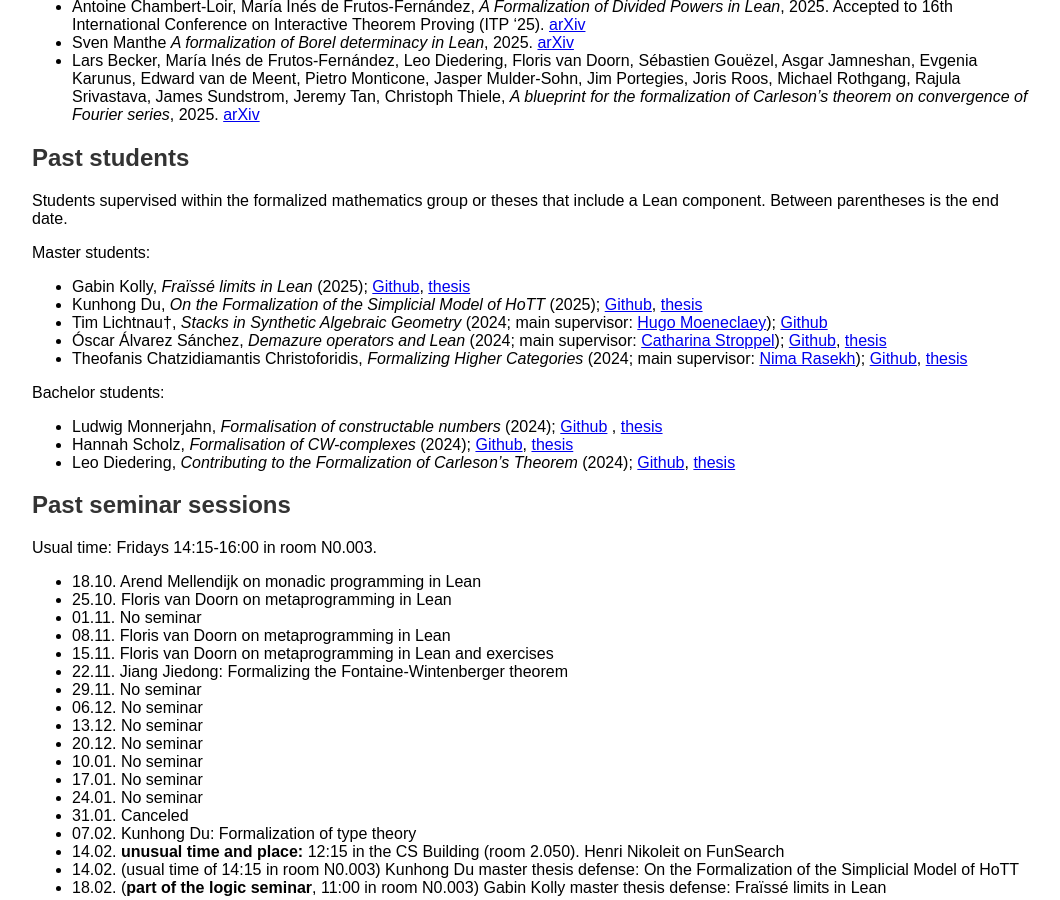
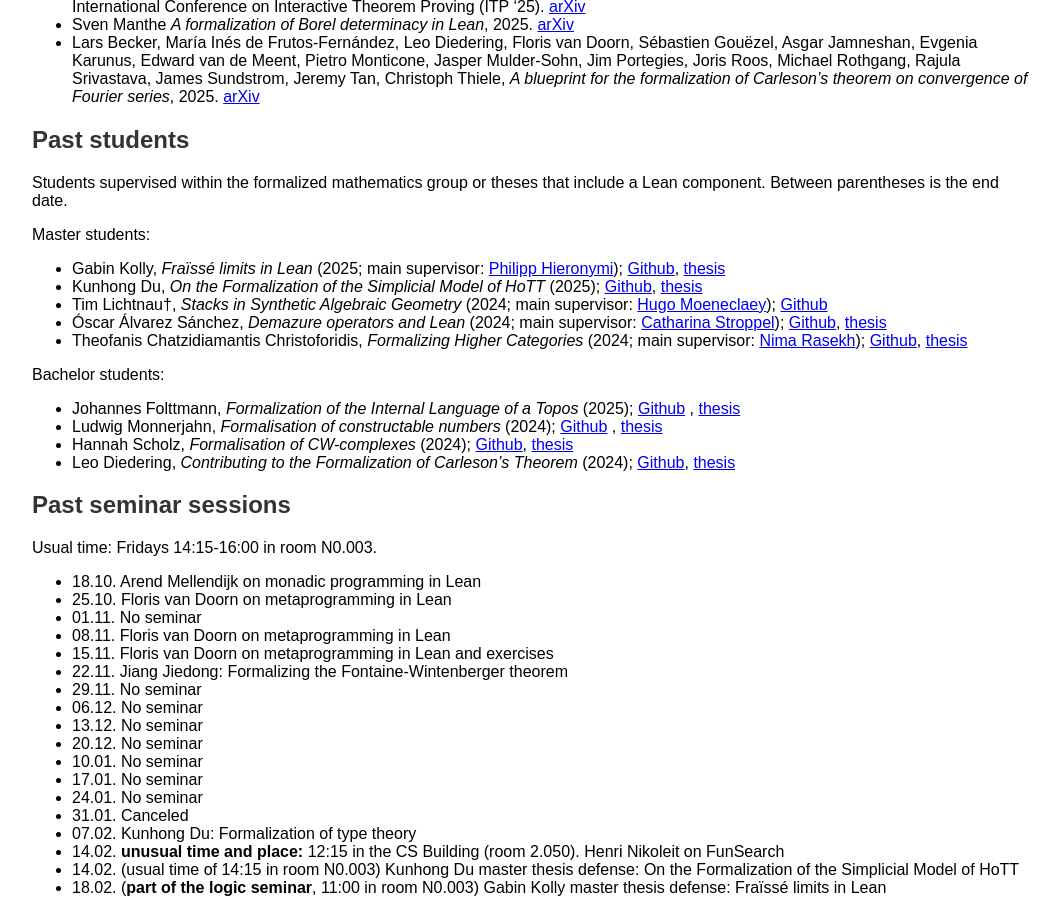
Before and after one commit to fpvandoorn/fpvandoorn.github.io, a Jekyll site: the page built from formalized-mathematics.md, in a window 1280 px wide and 900 px high, scrolled down 1720 px. Shown: the whole window, without its empty margins (108-1168 px from the left). Built offline with Jekyll 4.4.1, drawn with Linux system fonts in a browser that asks for light colours; our own code applies the rules of GitHub Pages for plain Markdown files; some of the changed text lies outside the part shown.

Commit message:
Johannes finished

```diff
--- a/formalized-mathematics.md
+++ b/formalized-mathematics.md
@@ -98,13 +97,14 @@ There will be a hacking session on 25.7. and 1.8. After that we will start the s
 Students supervised within the formalized mathematics group or theses that include a Lean component. Between parentheses is the end date.
 
 Master students:
-* Gabin Kolly, *Fraïssé limits in Lean* (2025); [Github](https://github.com/GabinKolly), [thesis](theses/GabinKolly.pdf)
+* Gabin Kolly, *Fraïssé limits in Lean* (2025; main supervisor: [Philipp Hieronymi](https://www.math.uni-bonn.de/people/phierony/)); [Github](https://github.com/GabinKolly), [thesis](theses/GabinKolly.pdf)
 * Kunhong Du, *On the Formalization of the Simplicial Model of HoTT* (2025); [Github](https://github.com/KunhongDu/HoTT-Model), [thesis](theses/KunhongDu.pdf) <!-- PhD with Nicolai Kraus -->
 * Tim Lichtnau†, *Stacks in Synthetic Algebraic Geometry* (2024; main supervisor: [Hugo Moeneclaey](https://www.hugomoeneclaey.com/)); [Github](https://github.com/timlichtnau/)
 * Óscar Álvarez Sánchez, *Demazure operators and Lean* (2024; main supervisor: [Catharina Stroppel](https://www.math.uni-bonn.de/ag/stroppel/)); [Github](https://github.com/bolito2/DemazureOperatorsLean), [thesis](theses/OscarAlvarez.pdf)
 * Theofanis Chatzidiamantis Christoforidis, *Formalizing Higher Categories* (2024; main supervisor: [Nima Rasekh](https://nimarasekh.github.io/)); [Github](https://github.com/thchatzidiamantis/sHoTT), [thesis](theses/TheofanisChristoforidis.pdf) <!-- PhD in London, Western Ontario -->
 
 Bachelor students:
+* Johannes Folttmann, *Formalization of the Internal Language of a Topos* (2025); [Github](https://github.com/johannesfoltt/topos) , [thesis](theses/JohannesFolttmann.pdf)
 * Ludwig Monnerjahn, *Formalisation of constructable numbers* (2024); [Github](https://github.com/Louis-Le-Grand/Formalisation-of-constructable-numbers) , [thesis](theses/LudwigMonnerjahn.pdf)
 * Hannah Scholz, *Formalisation of CW-complexes* (2024); [Github](https://github.com/scholzhannah/CWComplexes/), [thesis](theses/HannahScholz.pdf)
 * Leo Diedering, *Contributing to the Formalization of Carleson's Theorem* (2024); [Github](https://github.com/ldiedering), [thesis](theses/LeoDiedering.pdf)
```
Also changed, not shown: other parts of formalized-mathematics.md (+0 -1 lines), 1 other file.
